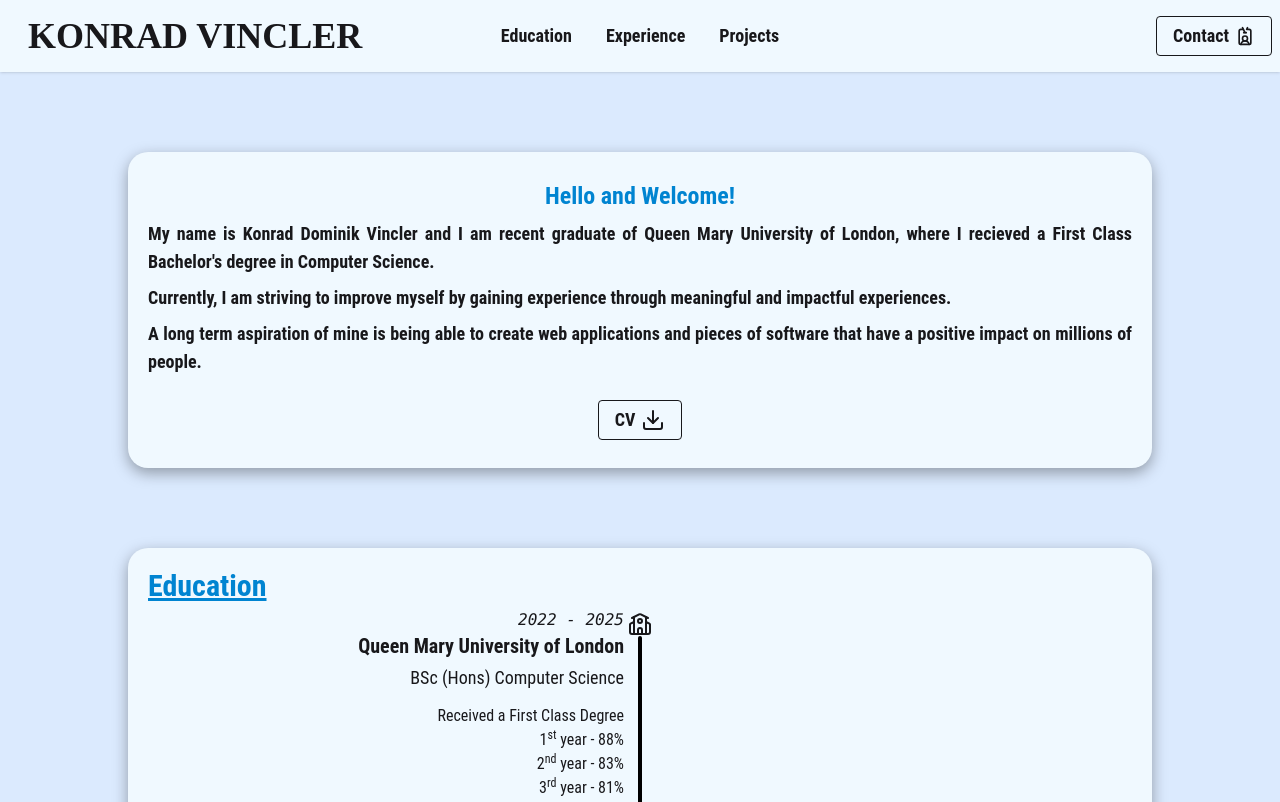
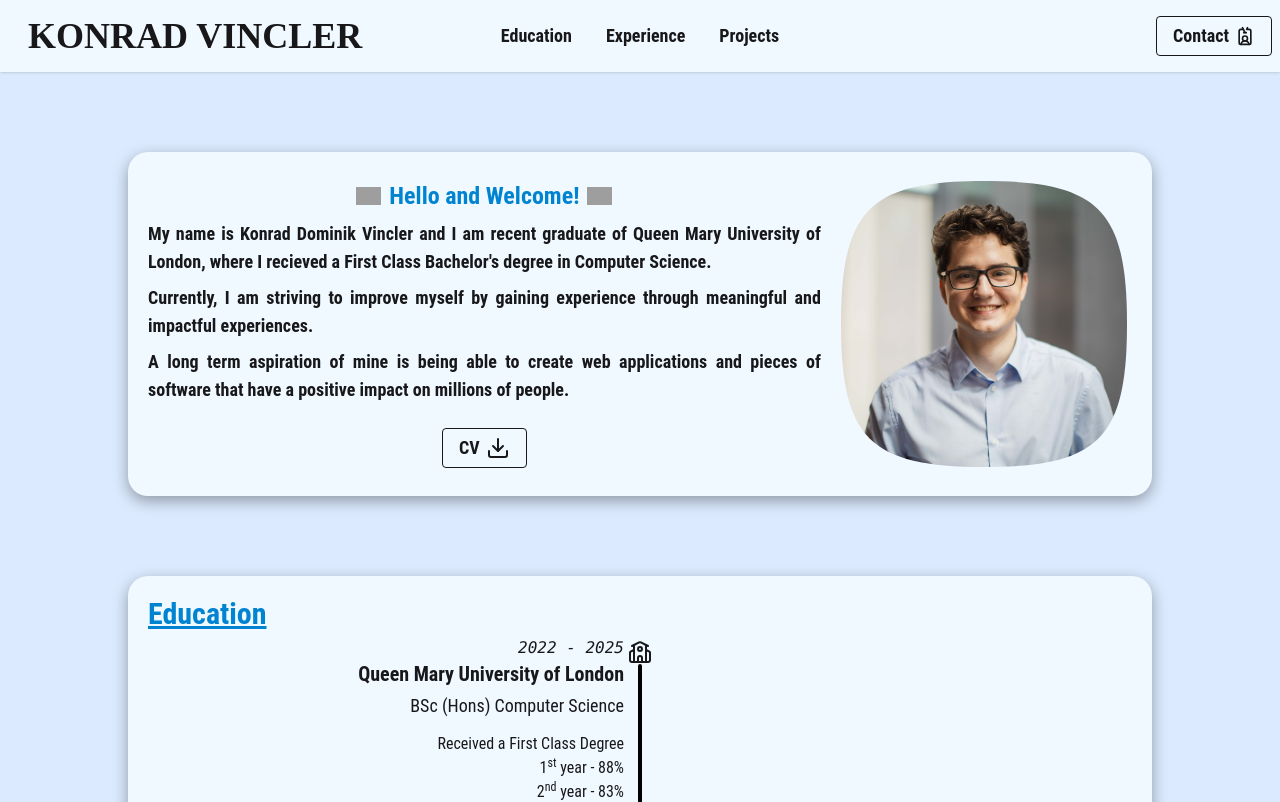
Before and after one commit to kdVincler/personal_portfolio, a React (Vite) app: page / in a window 1280 px wide. Shown: the top 802 px of the page. Built offline with nearby package versions, Linux system fonts and the light colour scheme; grey boxes are pictures that could not be loaded.

Commit message:
Add headshot and emoji gifs

```diff
--- a/src/components/AboutMe.jsx
+++ b/src/components/AboutMe.jsx
@@ -1,10 +1,21 @@
+import headshot from '../assets/headshot.jpg'
 function AboutMe () {
     return(
-        <section className='tile aboutme bg-sky-50 dark:bg-gray-800'>
+        <section className='tile aboutme bg-sky-50 dark:bg-gray-800
+                        flex lg:flex-row-reverse flex-col gap-4 items-center
+        '>
+            <img
+                src={headshot}
+                alt="Professional headshot of Konrad Vincler shot by IOA Photography (Insta.: @ioaphotography)"
+                className='mask mask-squircle lg:w-[30%] w-[80%]'
+            />
             <div>
+                <div className="flex items-center justify-center gap-2">
+                    <img src="https://media.giphy.com/media/hvRJCLFzcasrR4ia7z/giphy.gif" width="25px" height="25px" />
                     <h1 className="text-center pt-2 pb-2 text-2xl text-sky-600 font-bold">
                         Hello and Welcome!
                     </h1>
+                    <img src="https://media.giphy.com/media/hvRJCLFzcasrR4ia7z/giphy.gif" width="25px" height="25px" />
                 </div>
                 <p className='pb-2 text-center lg:text-justify font-bold text-lg'>
                     My name is Konrad Dominik Vincler and I am recent graduate of Queen Mary University of London,
@@ -25,6 +36,8 @@ function AboutMe () {
                         <svg xmlns="http://www.w3.org/2000/svg" width="24" height="24" viewBox="0 0 24 24" fill="none" stroke="currentColor" strokeWidth="2" strokeLinecap="round" strokeLinejoin="round" className="lucide lucide-download-icon lucide-download"><path d="M12 15V3"/><path d="M21 15v4a2 2 0 0 1-2 2H5a2 2 0 0 1-2-2v-4"/><path d="m7 10 5 5 5-5"/></svg>
                     </a>
                 </div>
+            </div>
+
         </section>
 )
 }
```
Also changed, not shown: src/assets/headshot.jpg (added). Lines whose indentation alone changed are shown as unchanged.
